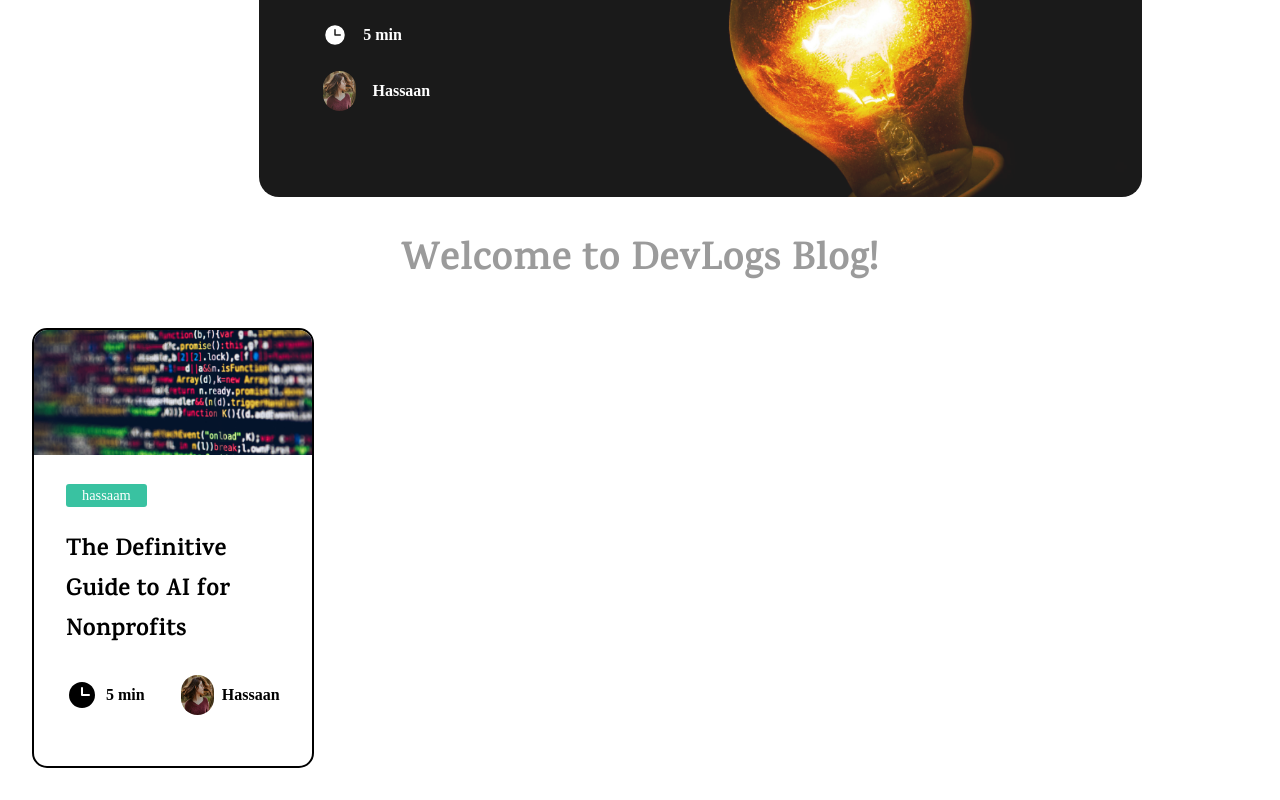
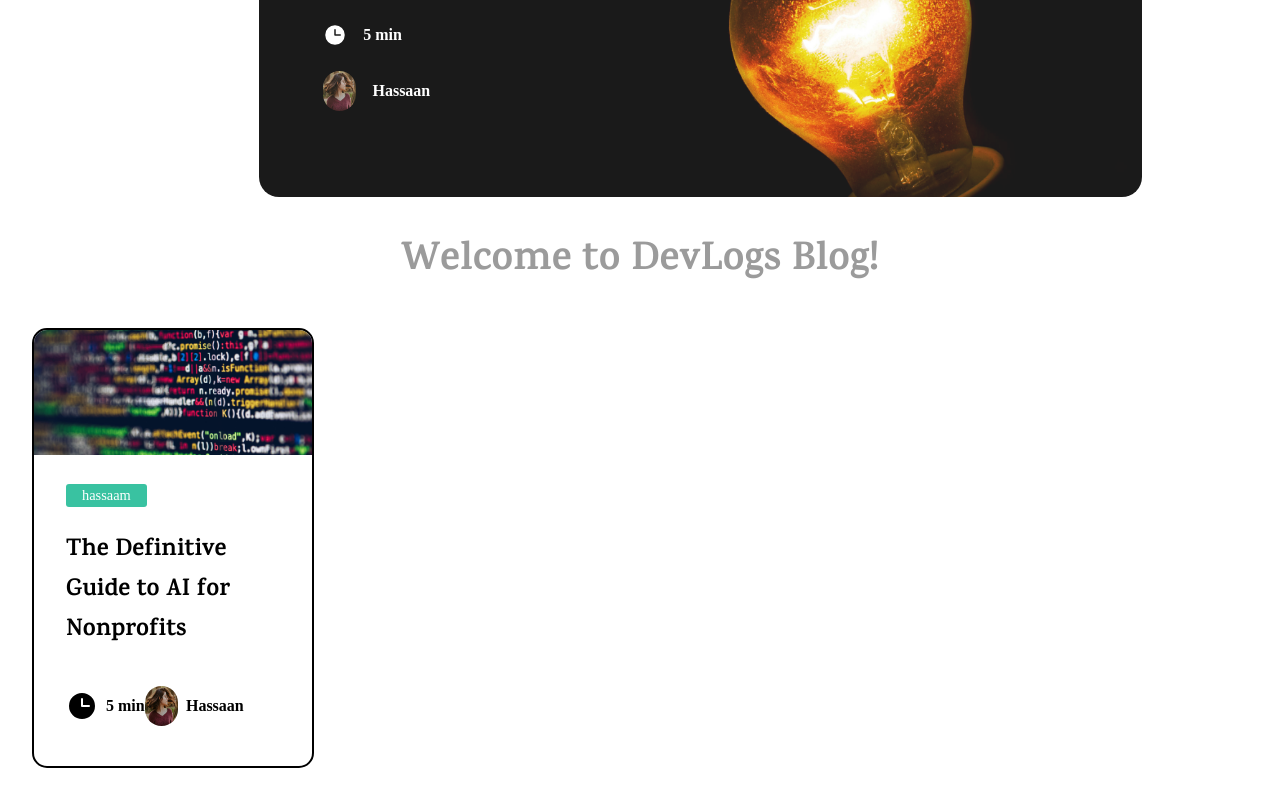
Before and after one commit to hassaammgl/mern-blog-client, a React (Vite) app: page / in a window 1280 px wide. Shown: the part 330-1130 px from the top of the page. Built offline with nearby package versions, Linux system fonts and the light colour scheme; a web font is replaced by a local one.

Commit message:
sdafsdaf

```diff
--- a/src/styles/blogcontainer.scss
+++ b/src/styles/blogcontainer.scss
@@ -19,7 +19,7 @@
   }
 
   .bottom {
-    @include flexer(column,flex-start ,space-around);
+    @include flexer(column ,space-between,flex-start);
     overflow-y: hidden;
     padding: 1rem 2rem;
     height: 60vh;
@@ -41,7 +41,7 @@
 
     .bottomcontent {
         // margin-top: 1.2rem;
-      @include flexer(flex-start, space-between);
+      @include flexer( space-between);
     //   gap: 2rem;
 
       .clock {
```
